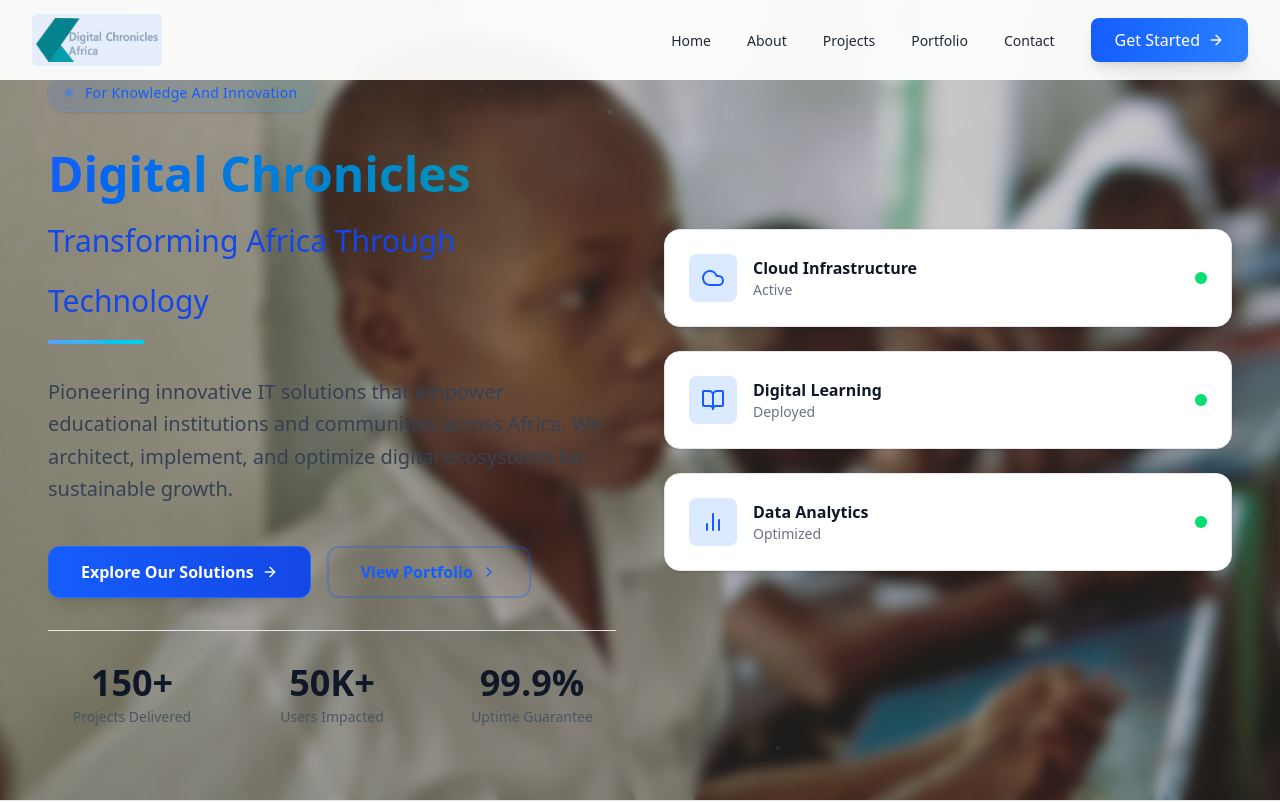
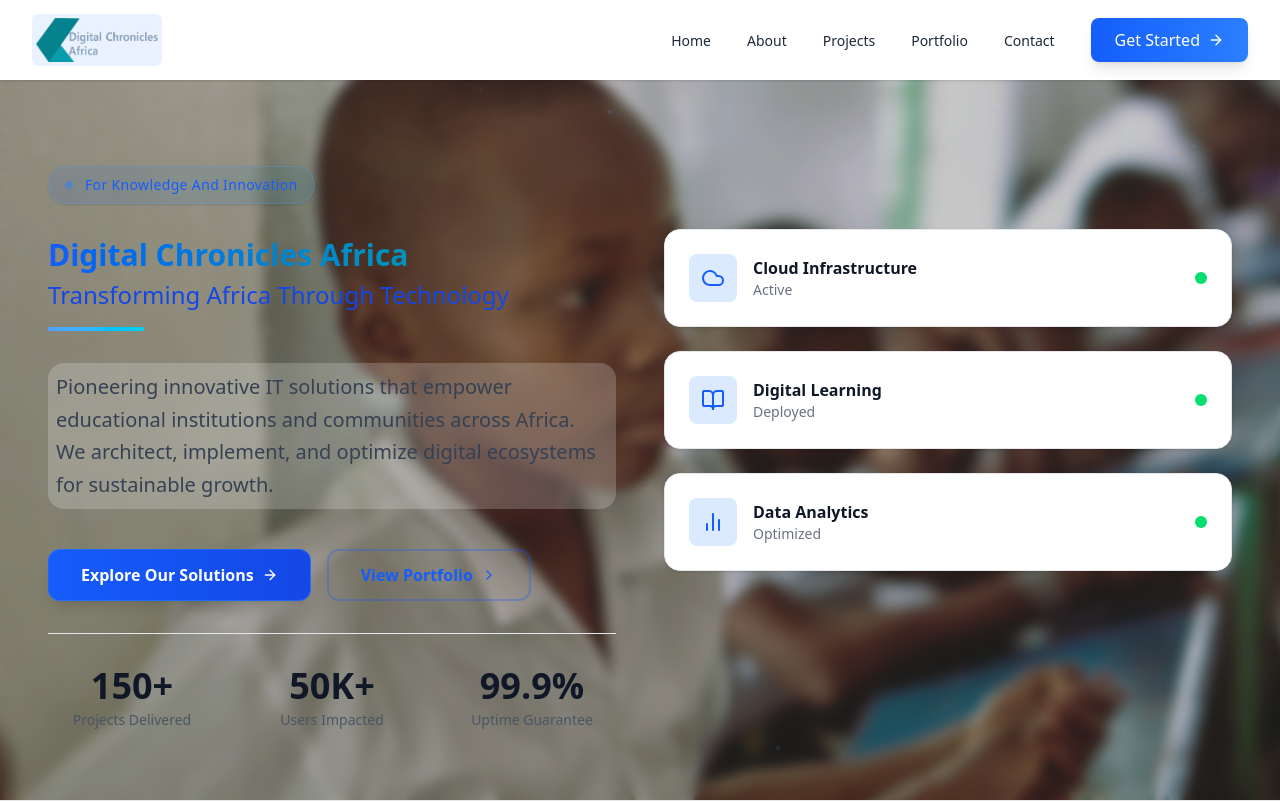
Before and after one commit to atwanzireT/dcl-website, a Next.js app: page / in a window 1280 px wide. Shown: the top 802 px of the page. Built offline with nearby package versions, Linux system fonts and the light colour scheme.

Commit message:
worked on navigation

```diff
--- a/components/hero.tsx
+++ b/components/hero.tsx
@@ -72,7 +72,7 @@ export default function Hero() {
                   initial={{ opacity: 0, y: -20 }}
                   animate={{ opacity: 1, y: 0 }}
                   transition={{ delay: 0.2, duration: 0.6 }}
-                  className="inline-flex items-center px-4 py-2 rounded-full bg-gradient-to-r from-blue-600/10 to-cyan-600/10 border border-blue-400/30 backdrop-blur-sm shadow-sm"
+                  className="inline-flex items-center mt-24 px-4 py-2 rounded-full bg-gradient-to-r from-blue-600/10 to-cyan-600/10 border border-blue-400/30 backdrop-blur-sm shadow-sm"
                 >
                   <span className="w-2 h-2 bg-blue-500 rounded-full mr-3 animate-pulse" />
                   <span className="text-blue-600 text-sm font-medium tracking-wide">
@@ -86,13 +86,13 @@ export default function Hero() {
                     initial={{ opacity: 0, y: 30 }}
                     animate={{ opacity: 1, y: 0 }}
                     transition={{ delay: 0.3, duration: 0.8 }}
-                    className="text-4xl md:text-5xl font-bold text-gray-900 leading-tight"
+                    className="text-2xl md:text-3xl font-bold text-gray-900 leading-tight"
                   >
-                    <span className="bg-gradient-to-r from-blue-600 to-cyan-600 bg-clip-text text-transparent">
-                      Digital Chronicles
+                    <span className="bg-gradient-to-r font-extrabold from-blue-600 to-cyan-600 bg-clip-text text-transparent">
+                      Digital Chronicles Africa
                     </span>
                     <br />
-                    <span className="text-blue-700 text-2xl md:text-3xl font-light">
+                    <span className="text-blue-700 text-xl md:text-2xl font-light">
                       Transforming Africa Through Technology
                     </span>
                   </motion.h1>
@@ -110,7 +110,7 @@ export default function Hero() {
                   initial={{ opacity: 0, y: 20 }}
                   animate={{ opacity: 1, y: 0 }}
                   transition={{ delay: 0.5, duration: 0.8 }}
-                  className="text-xl text-gray-700 leading-relaxed max-w-xl font-light"
+                  className="text-xl font-normal text-gray-700 leading-relaxed max-w-xl bg-white/20 p-2 rounded-2xl"
                 >
                   Pioneering innovative IT solutions that empower educational institutions and communities across Africa. We architect, implement, and optimize digital ecosystems for sustainable growth.
                 </motion.p>
--- a/components/navigation.jsx
+++ b/components/navigation.jsx
@@ -8,7 +8,6 @@ import { motion, AnimatePresence } from "framer-motion";
 export default function Navigation() {
   const [isMenuOpen, setIsMenuOpen] = useState(false);
   const [scrolled, setScrolled] = useState(false);
-  const [activeDropdown, setActiveDropdown] = useState(null);
   const [isMobile, setIsMobile] = useState(false);
 
   useEffect(() => {
@@ -38,18 +37,11 @@ export default function Navigation() {
     { href: "#contact", label: "Contact" }
   ];
 
-  const toggleDropdown = (index) => {
-    if (isMobile) {
-      // On mobile, close menu when a link is clicked
-      setIsMenuOpen(false);
-    }
-    setActiveDropdown(activeDropdown === index ? null : index);
-  };
-
   return (
     <motion.nav
-      className={`w-full backdrop-blur-md transition-all duration-300 fixed top-0 z-50 ${scrolled ? "bg-white/90 shadow-lg" : "bg-white/95"
-        }`}
+      className={`w-full fixed top-0 z-50 bg-white shadow-sm transition-all duration-300 ${
+        scrolled ? "shadow-md" : ""
+      }`}
       initial={{ y: -100 }}
       animate={{ y: 0 }}
       transition={{ duration: 0.5, ease: "easeOut" }}
@@ -76,7 +68,7 @@ export default function Navigation() {
 
           {/* Desktop Navigation */}
           <div className="hidden lg:flex items-center space-x-1">
-            {navLinks.map((link, index) => (
+            {navLinks.map((link) => (
               <div key={link.href} className="relative">
                 <Link
                   href={link.href}
@@ -126,12 +118,12 @@ export default function Navigation() {
             animate={{ opacity: 1, y: 0 }}
             exit={{ opacity: 0, y: -20 }}
             transition={{ duration: 0.3 }}
-            className="lg:hidden fixed inset-0 bg-white backdrop-blur-lg z-40 pt-20 pb-8"
+            className="lg:hidden fixed inset-0 bg-white z-40 pt-20 pb-8 overflow-y-auto"
           >
-            <div className="container mx-auto px-4 h-full flex flex-col">
-              <nav className="flex-1 flex flex-col justify-between">
-                {/* Main Links - Takes available space */}
-                <div className="space-y-2">
+            <div className="container mx-auto px-4 h-full">
+              <div className="flex flex-col h-full">
+                {/* Main Links */}
+                <div className="space-y-2 flex-grow">
                   {navLinks.map((link) => (
                     <Link
                       key={link.href}
@@ -145,7 +137,7 @@ export default function Navigation() {
                 </div>
 
                 {/* CTA Button - Fixed at bottom */}
-                <div className="pt-4 mt-auto border-t border-gray-200">
+                <div className="pt-4 mt-4 border-t border-gray-200">
                   <Link
                     href="#contact"
                     onClick={() => setIsMenuOpen(false)}
@@ -154,7 +146,7 @@ export default function Navigation() {
                     Get Started
                   </Link>
                 </div>
-              </nav>
+              </div>
             </div>
           </motion.div>
         )}
```
